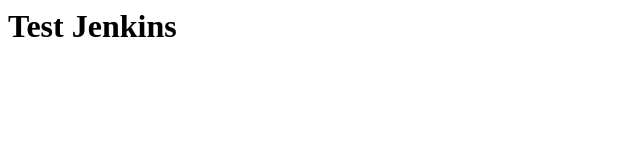
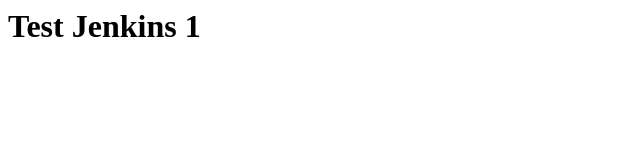
Before and after one commit to Mannu25/jenkinstest, a plain HTML site: page index.html in a window 1280 px wide. Shown: the full height of the page, 0-640 px from the left. Drawn offline with Linux system fonts and the light colour scheme.

Commit message:
updated index.html

```diff
--- a/index.html
+++ b/index.html
@@ -1,5 +1,5 @@
 <html>
   <body>
-    <h1>Test Jenkins</h1>
+    <h1>Test Jenkins 1</h1>
   </body>
 </html>
```
